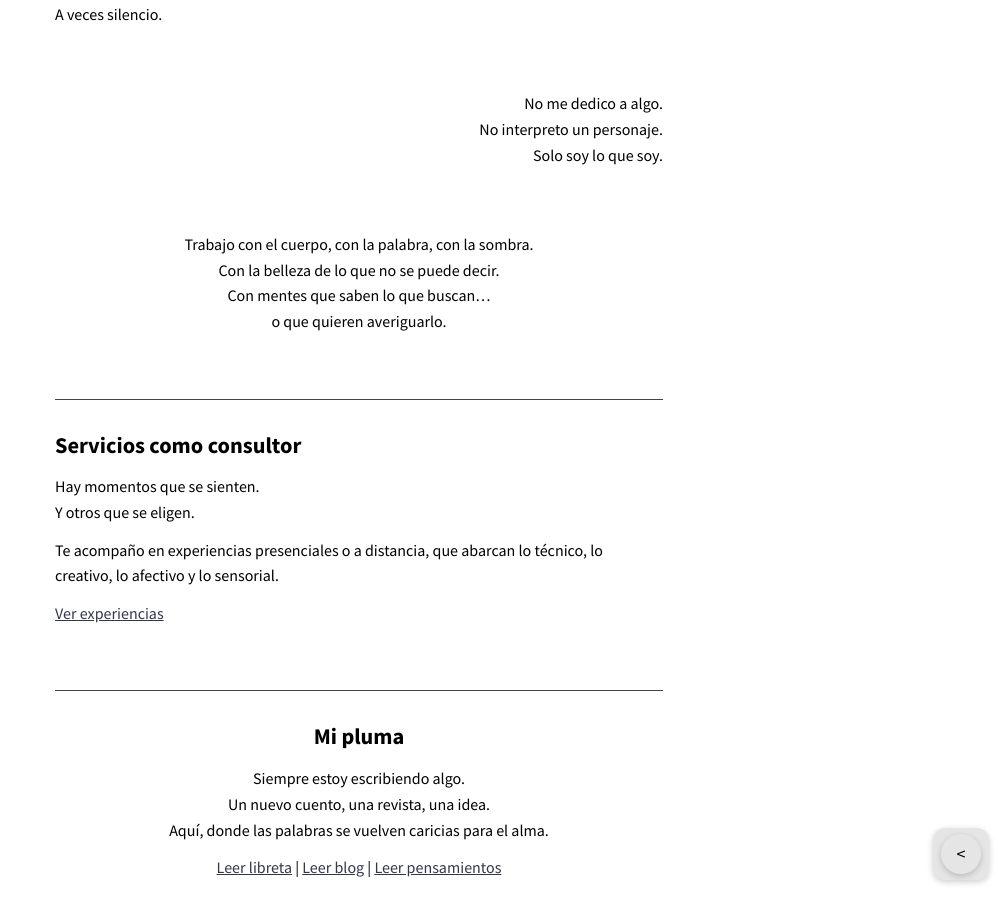
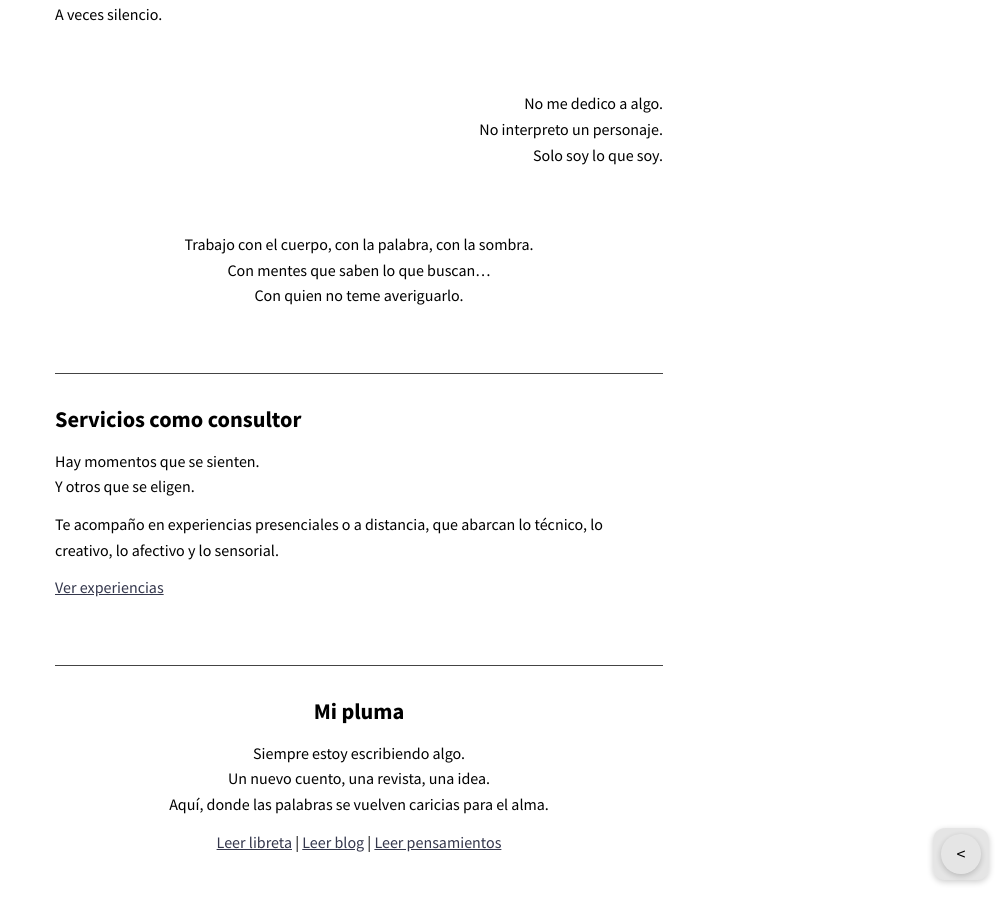
Before and after one commit to KajiiNarumi/iasuarezv, a Jekyll site: the page built from index.html, in a window 1280 px wide and 900 px high, scrolled down 463 px. Shown: the whole window, without its empty margins (281-1280 px from the left). Built offline with Jekyll 4.4.1, drawn with Linux system fonts in a browser that asks for light colours; nearby versions of some CDN libraries; the list of posts is cut into pages by our own code.

Commit message:
Update index.html

```diff
--- a/index.html
+++ b/index.html
@@ -22,9 +22,8 @@ entries_layout: list
 
   <section class="text-center">
     <p>Trabajo con el cuerpo, con la palabra, con la sombra.<br>
-    Con la belleza de lo que no se puede decir.<br>
     Con mentes que saben lo que buscan…<br>
-    o que quieren averiguarlo.</p>
+    Con quien no teme averiguarlo.</p>
   </section>
 
   <section class="text-left bloque">
```
